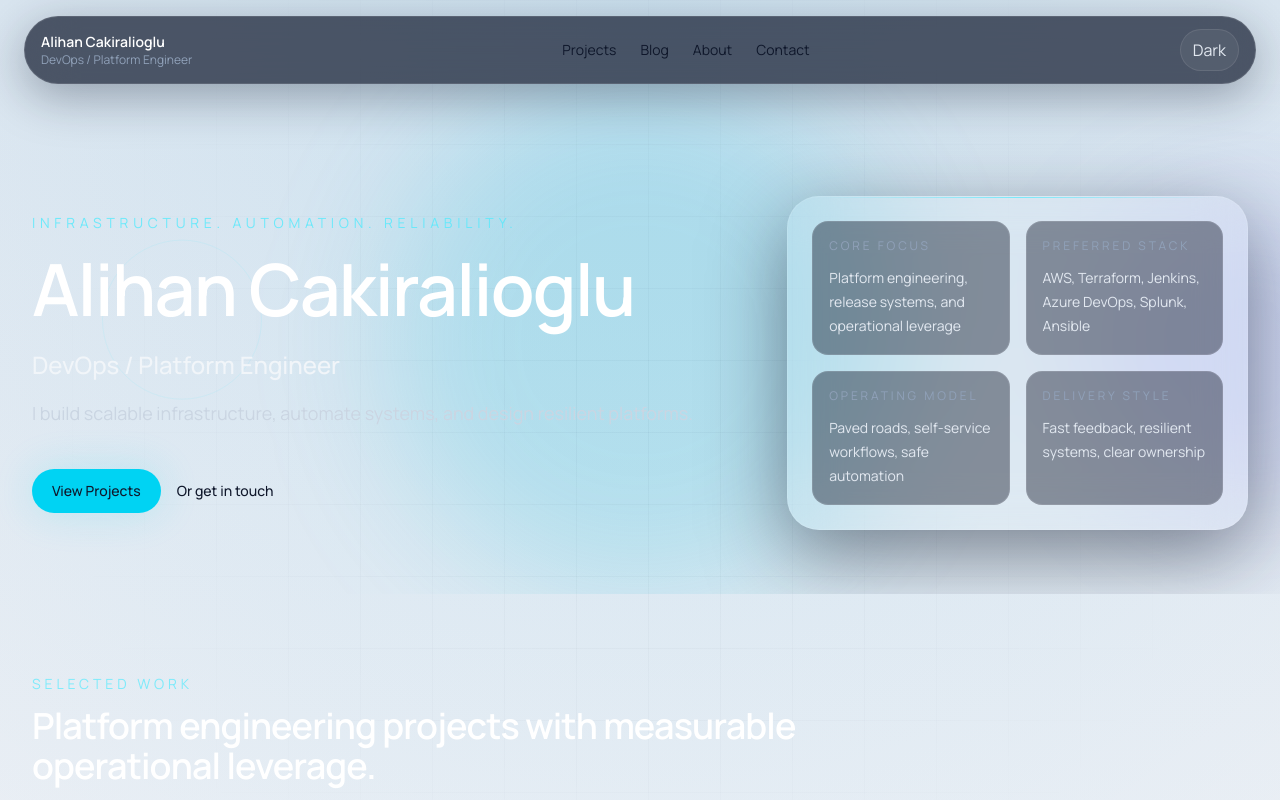
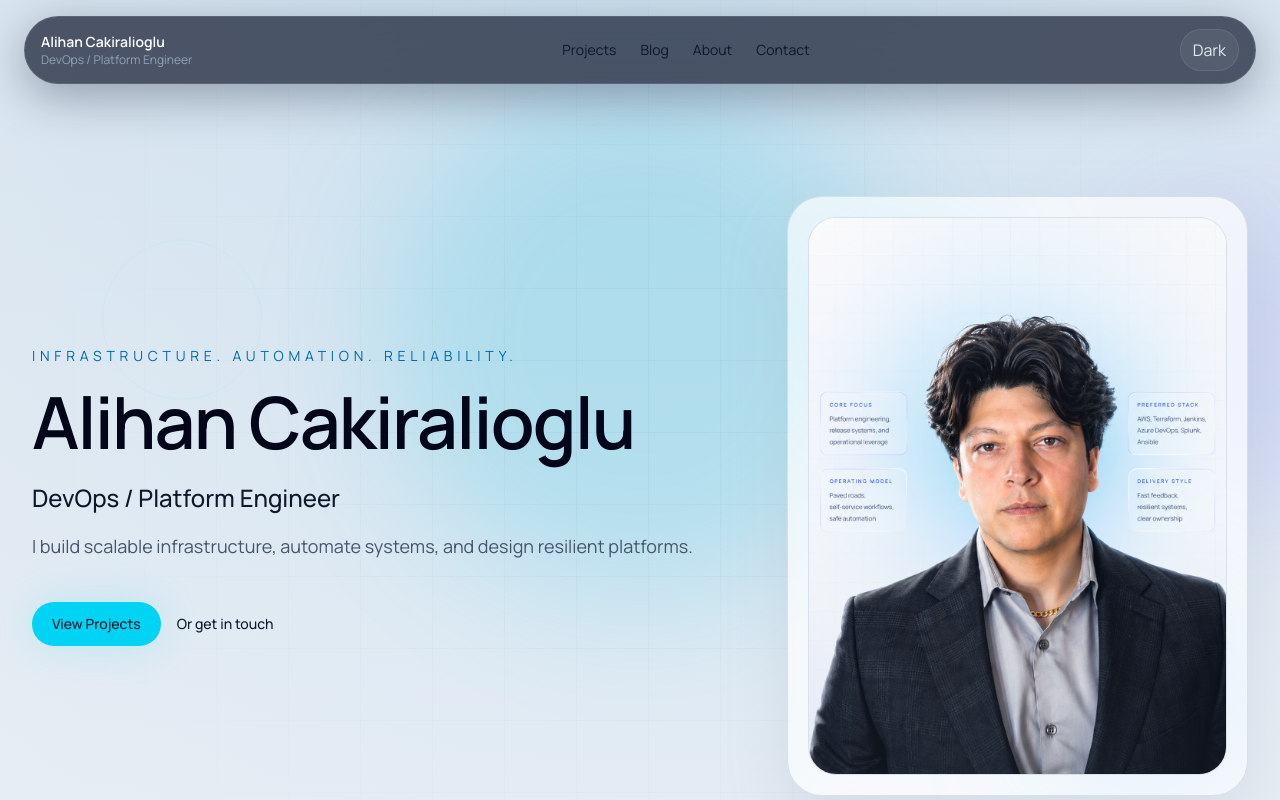
Before and after one commit to Alihan9999/personal-site, a React (Vite) app: page / in a window 1280 px wide. Both pictures are taken after a click on the button "Light". Shown: the top 800 px of the page. Built offline with nearby package versions, Linux system fonts and the light colour scheme.

Commit message:
added profile pic

```diff
--- a/src/components/Hero.jsx
+++ b/src/components/Hero.jsx
@@ -19,7 +19,7 @@ export function Hero() {
             initial={{ opacity: 0, y: 14 }}
             animate={{ opacity: 1, y: 0 }}
             transition={{ duration: 0.45 }}
-            className="mb-5 text-sm uppercase tracking-[0.34em] text-cyan-300/80"
+            className="mb-5 text-sm uppercase tracking-[0.34em] text-cyan-300/80 light:text-sky-700"
           >
             Infrastructure. Automation. Reliability.
           </motion.p>
@@ -27,7 +27,7 @@ export function Hero() {
             initial={{ opacity: 0, y: 18 }}
             animate={{ opacity: 1, y: 0 }}
             transition={{ delay: 0.05, duration: 0.55 }}
-            className="max-w-4xl text-5xl font-semibold tracking-tight text-white sm:text-6xl lg:text-7xl"
+            className="max-w-4xl text-5xl font-semibold tracking-tight text-white light:text-slate-950 sm:text-6xl lg:text-7xl"
           >
             Alihan Cakiralioglu
           </motion.h1>
@@ -37,8 +37,8 @@ export function Hero() {
             transition={{ delay: 0.12, duration: 0.55 }}
             className="mt-6 max-w-3xl"
           >
-            <p className="text-xl font-medium text-slate-100 sm:text-2xl">DevOps / Platform Engineer</p>
-            <p className="mt-4 text-base leading-8 text-slate-300 sm:text-lg">
+            <p className="text-xl font-medium text-slate-100 light:text-slate-900 sm:text-2xl">DevOps / Platform Engineer</p>
+            <p className="mt-4 text-base leading-8 text-slate-300 light:text-slate-600 sm:text-lg">
               I build scalable infrastructure, automate systems, and design resilient platforms.
             </p>
           </motion.div>
@@ -56,7 +56,7 @@ export function Hero() {
             </a>
             <a
               href="#contact"
-              className="text-sm font-medium text-slate-300 transition hover:text-white"
+              className="text-sm font-medium text-slate-300 transition hover:text-white light:text-slate-600 light:hover:text-slate-950"
             >
               Or get in touch
             </a>
@@ -67,21 +67,28 @@ export function Hero() {
           initial={{ opacity: 0, scale: 0.96 }}
           animate={{ opacity: 1, scale: 1 }}
           transition={{ delay: 0.18, duration: 0.65 }}
-          className="relative rounded-[2rem] border border-white/10 bg-white/5 p-6 shadow-[0_24px_80px_rgba(15,23,42,0.5)] backdrop-blur-xl"
+          className="relative mx-auto w-full max-w-[32rem]"
         >
-          <div className="absolute inset-x-8 top-0 h-px bg-gradient-to-r from-transparent via-cyan-300/70 to-transparent" />
-          <div className="grid gap-4 sm:grid-cols-2">
-            {[
-              ['Core Focus', 'Platform engineering, release systems, and operational leverage'],
-              ['Preferred Stack', 'AWS, Terraform, Jenkins, Azure DevOps, Splunk, Ansible'],
-              ['Operating Model', 'Paved roads, self-service workflows, safe automation'],
-              ['Delivery Style', 'Fast feedback, resilient systems, clear ownership'],
-            ].map(([label, value]) => (
-              <div key={label} className="rounded-2xl border border-white/10 bg-slate-950/40 p-4">
-                <p className="text-xs uppercase tracking-[0.24em] text-slate-400">{label}</p>
-                <p className="mt-3 text-sm leading-6 text-slate-200">{value}</p>
-              </div>
-            ))}
+          <div className="absolute inset-x-10 top-0 h-px bg-gradient-to-r from-transparent via-cyan-300/70 to-transparent" />
+          <div className="relative overflow-hidden rounded-[2.2rem] border border-white/10 bg-white/5 p-4 shadow-[0_24px_80px_rgba(15,23,42,0.5)] backdrop-blur-xl light:border-slate-300/70 light:bg-white/70 light:shadow-[0_24px_60px_rgba(148,163,184,0.22)] sm:p-5">
+            <div className="pointer-events-none absolute inset-0">
+              <div className="absolute left-10 top-12 h-40 w-40 rounded-full bg-cyan-400/10 blur-3xl light:bg-sky-400/18" />
+              <div className="absolute bottom-0 right-0 h-52 w-52 rounded-full bg-indigo-500/8 blur-3xl light:bg-blue-300/20" />
+            </div>
+
+            <div className="relative overflow-hidden rounded-[1.75rem] border border-white/10 bg-slate-950/50 light:border-slate-300/70 light:bg-white/60">
+              <img
+                src="/websitepic.png"
+                alt="Portrait of Alihan Cakiralioglu"
+                className="block h-auto w-full light:hidden"
+              />
+              <img
+                src="/websitepicLight.png"
+                alt="Portrait of Alihan Cakiralioglu"
+                className="hidden h-auto w-full light:block"
+              />
+              <div className="pointer-events-none absolute inset-0 bg-[linear-gradient(180deg,rgba(2,6,23,0.02)_0%,rgba(2,6,23,0.06)_58%,rgba(2,6,23,0.18)_100%)] light:bg-[linear-gradient(180deg,rgba(255,255,255,0.08)_0%,rgba(255,255,255,0.02)_52%,rgba(148,163,184,0.10)_100%)]" />
+            </div>
           </div>
         </motion.div>
       </div>
```
Also changed, not shown: public/websitepic.png (added), public/websitepicLight.png (added).
